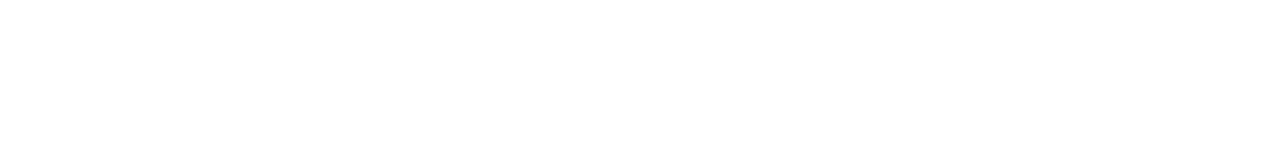
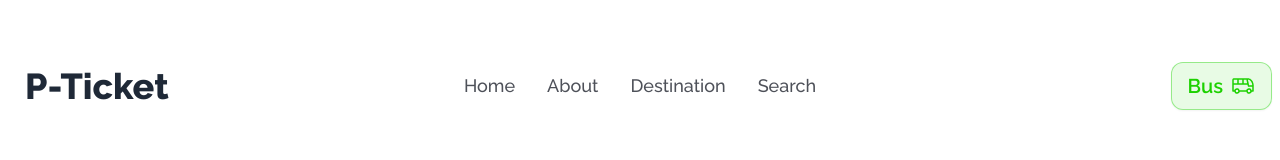
Before and after one commit to Nujat-Zaman-Chowdhury/Assignment-5, a plain HTML site: page index.html in a window 1280 px wide. Drawn offline with nearby package versions, Linux system fonts and the light colour scheme.

Commit message:
added navbar

```diff
--- a/index.html
+++ b/index.html
@@ -4,6 +4,8 @@
     <meta charset="UTF-8">
     <meta name="viewport" content="width=device-width, initial-scale=1.0">
     <title>P-Ticket-Assignment-5</title>
+    <!-- css file -->
+    <link rel="stylesheet" href="styles/style.css">
     <!-- google font links -->
     <!-- Raleway -->
     <link href="https://fonts.googleapis.com/css?family=Raleway:100,200,300,regular,500,600,700,800,900,100italic,200italic,300italic,italic,500italic,600italic,700italic,800italic,900italic" rel="stylesheet" />
@@ -26,9 +28,44 @@
       </script>
 
 </head>
-<body>
-    <header></header>
+<body class="font-raleway">
+    <header class="container mx-auto py-12">
+        <!-- navbar -->
+        <div class="navbar bg-base-100">
+            <div class="navbar-start">
+              <div class="dropdown">
+                <div tabindex="0" role="button" class="btn btn-ghost lg:hidden">
+                  <svg xmlns="http://www.w3.org/2000/svg" class="h-5 w-5" fill="none" viewBox="0 0 24 24" stroke="currentColor"><path stroke-linecap="round" stroke-linejoin="round" stroke-width="2" d="M4 6h16M4 12h8m-8 6h16" /></svg>
+                </div>
+                <ul tabindex="0" class="menu menu-sm dropdown-content mt-3 z-[1] p-2 shadow bg-base-100 rounded-box w-52 text-lg font-medium text-[#030712B3]">
+                    <li><a>Home</a></li>
+                    <li><a>About</a></li>
+                    <li><a>Destination</a></li>
+                    <li><a>Search</a></li>
+                </ul>
+              </div>
+              <a class="btn btn-ghost text-4xl font-extrabold">P-Ticket</a>
+            </div>
+            <div class="navbar-center hidden lg:flex">
+              <ul class="menu menu-horizontal px-1 text-lg font-medium text-[#030712B3]">
+                <li><a>Home</a></li>
+                <li><a>About</a></li>
+                <li><a>Destination</a></li>
+                <li><a>Search</a></li>
+              </ul>
+            </div>
+            <div class="navbar-end">
+              <div>
+                <button class="btn rounded-xl text-xl font-semibold bg-[#1DD1001A] text-primary-color border border-[#1DD10066]">Bus
+                    <img src="images/bus-icon.png" alt=""></button>
+              </div>
+            </div>
+          </div>
+    </header>
     <main></main>
     <footer></footer>
+
+
+    <script src="Js/script.js"></script>
 </body>
 </html>
```
